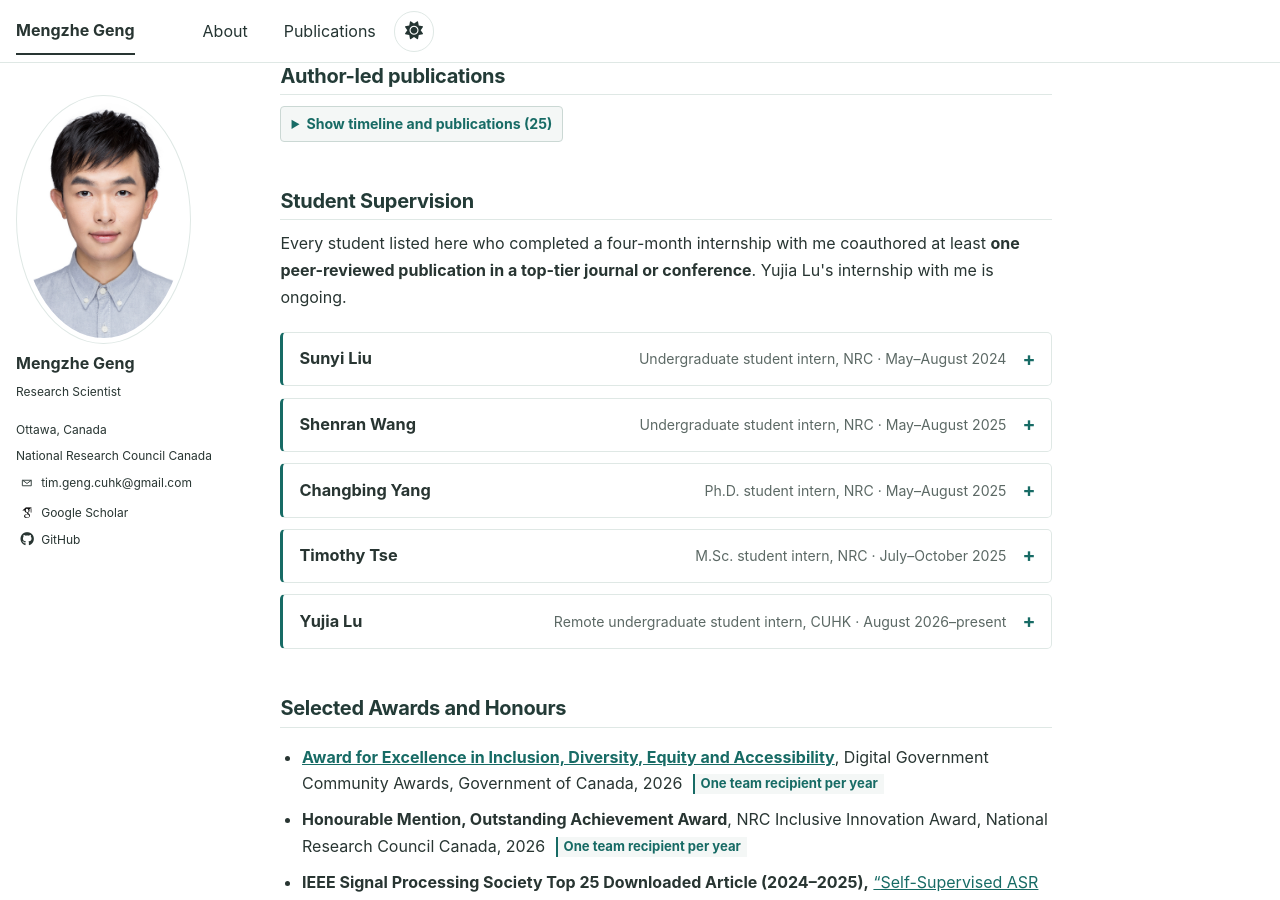
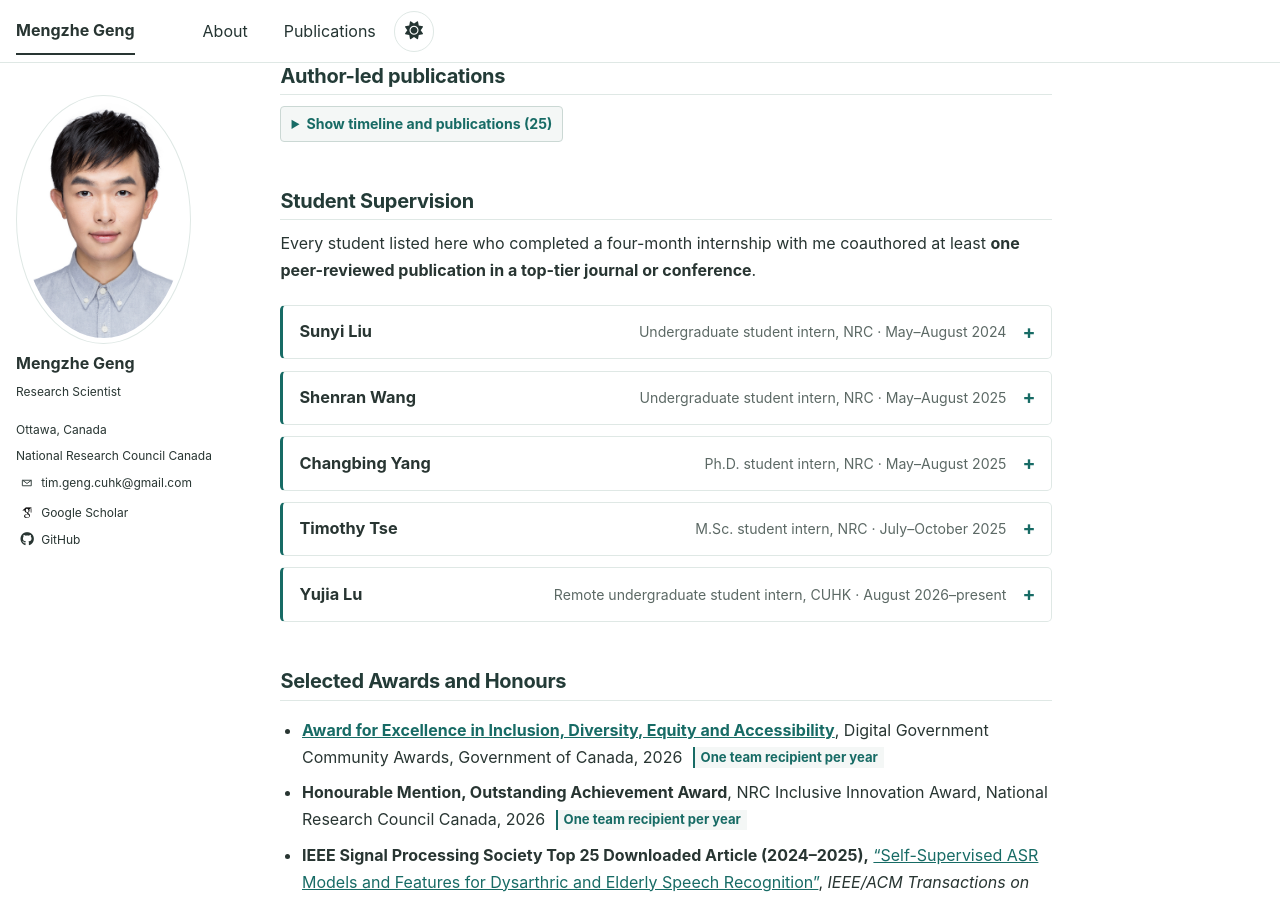
Before and after one commit to MENGZHEGENG/MENGZHEGENG.github.io, a Jekyll site: the page built from _pages/about.md, in a window 1280 px wide and 900 px high, scrolled down 1890 px. Built offline with Jekyll 4.4.1, drawn with Linux system fonts in a browser that asks for light colours; some web fonts are replaced.

Commit message:
Remove redundant internship status sentence

```diff
--- a/_pages/about.md
+++ b/_pages/about.md
@@ -111,7 +111,7 @@ classes: wide
 </details>
 
 <h2 id="student-supervision">Student Supervision</h2>
-<p class="supervision-intro">Every student listed here who completed a four-month internship with me coauthored at least <strong>one peer-reviewed publication in a top-tier journal or conference</strong>. Yujia Lu's internship with me is ongoing.</p>
+<p class="supervision-intro">Every student listed here who completed a four-month internship with me coauthored at least <strong>one peer-reviewed publication in a top-tier journal or conference</strong>.</p>
 <div class="supervision-list">
   <details class="supervision-entry">
     <summary class="supervision-heading">
```
